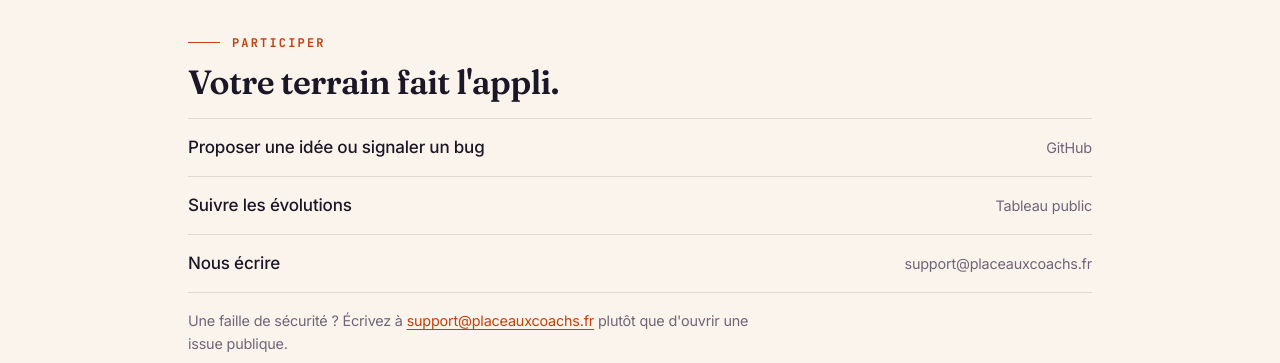
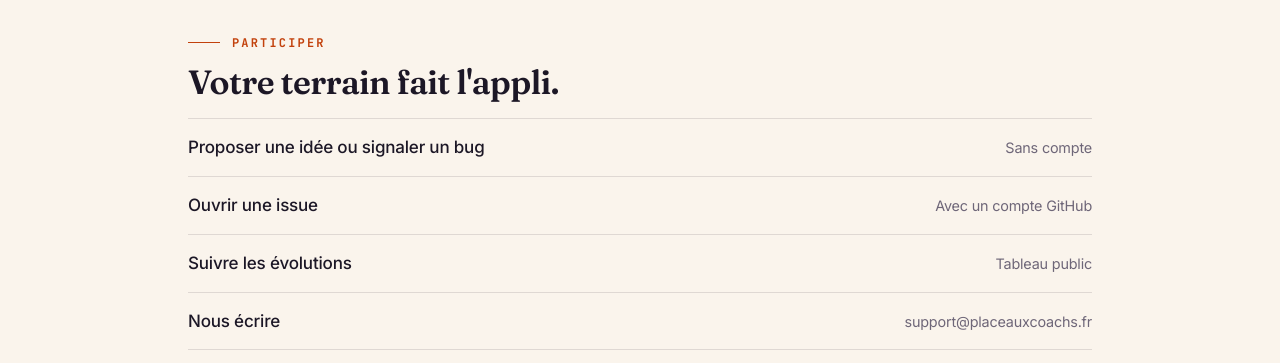
Before and after one commit to association-placeauxcoachs/association-placeauxcoachs.github.io, a plain HTML site: page index.html in a window 1280 px wide. Shown: the part 1600-1963 px from the top of the page. Drawn offline with Linux system fonts and the light colour scheme.

Commit message:
Propose aussi idee et bug sans compte par UserReport dans Participer, l'issue GitHub restant pour les comptes

```diff
--- a/index.html
+++ b/index.html
@@ -82,7 +82,8 @@
         <p class="kicker">Participer</p>
         <h2>Votre terrain fait l'appli.</h2>
         <ul class="liens-fleches">
-          <li><a href="https://github.com/association-placeauxcoachs/produit/issues/new/choose">Proposer une idée ou signaler un bug <span>GitHub</span></a></li>
+          <li><a href="https://feedback.userreport.com/2c846f13-5d17-47d7-81e4-fab83e2db988/" target="_blank" rel="noopener noreferrer">Proposer une idée ou signaler un bug <span>Sans compte</span></a></li>
+          <li><a href="https://github.com/association-placeauxcoachs/produit/issues/new/choose">Ouvrir une issue <span>Avec un compte GitHub</span></a></li>
           <li><a href="https://github.com/orgs/association-placeauxcoachs/projects/2">Suivre les évolutions <span>Tableau public</span></a></li>
           <li><a href="mailto:support@placeauxcoachs.fr">Nous écrire <span>support@placeauxcoachs.fr</span></a></li>
         </ul>
--- a/style.css
+++ b/style.css
@@ -306,7 +306,7 @@ a.carte:hover h3 { color: var(--orange-texte); }
   font-weight: 500;
   text-decoration: none;
 }
-.liens-fleches a span { color: var(--attenue); font-weight: 400; font-size: 0.9rem; }
+.liens-fleches a span { color: var(--attenue); font-weight: 400; font-size: 0.9rem; white-space: nowrap; }
 .liens-fleches a:hover { color: var(--orange-texte); }
 .bloc .note { margin: 1rem 0 0; color: var(--attenue); font-size: 0.9rem; }
 
```
